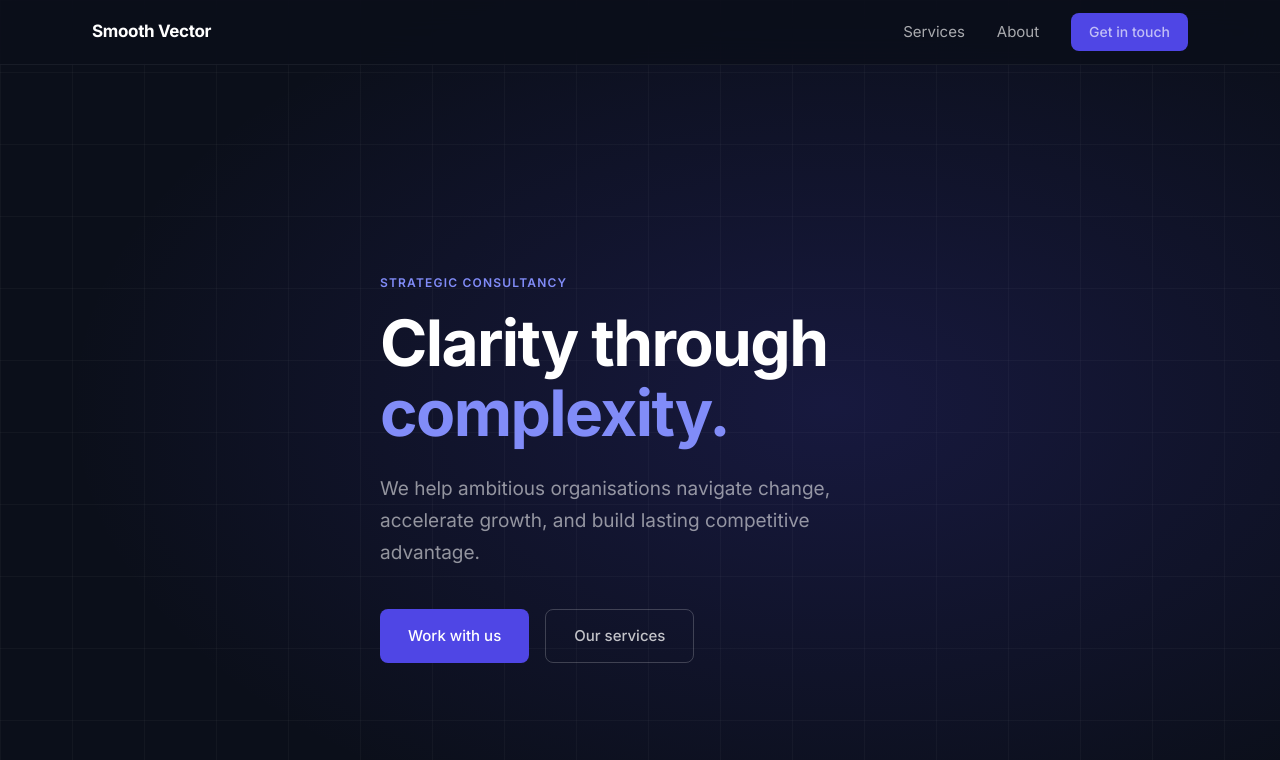
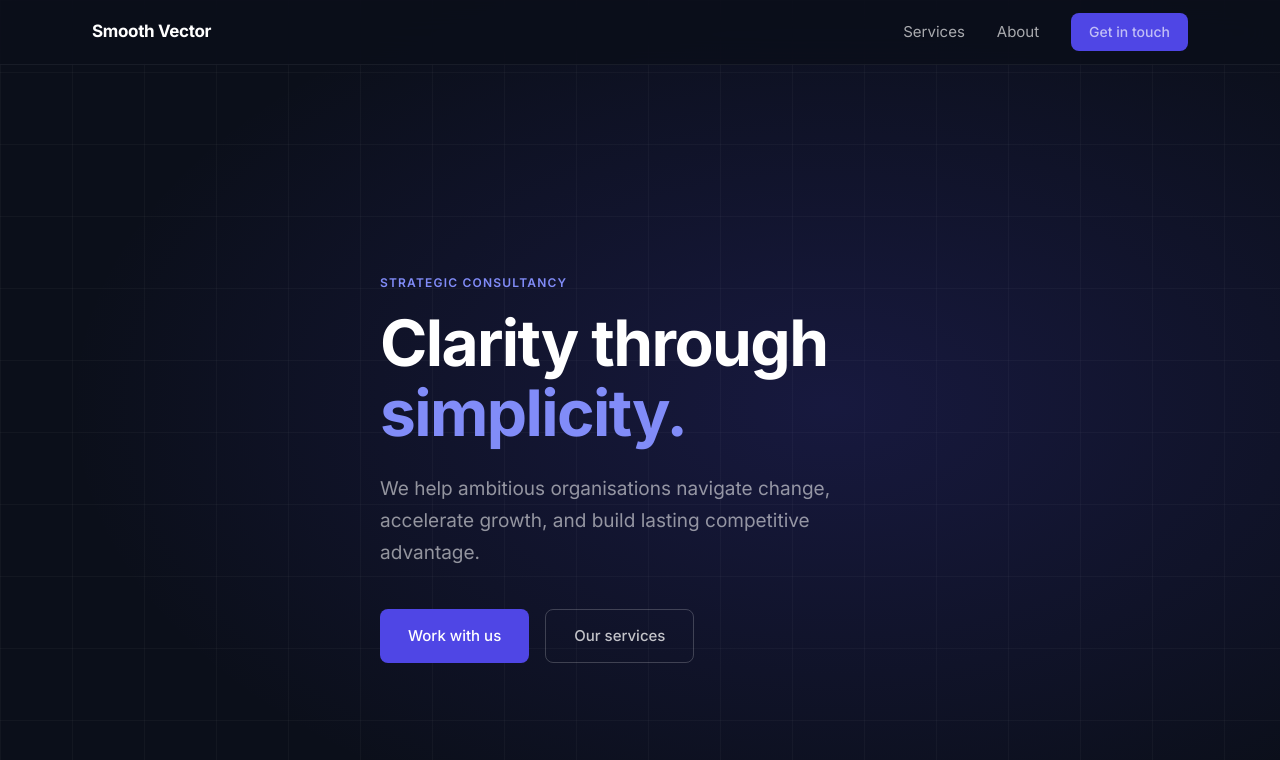
Before and after one commit to Smooth-Vector/smooth-vector, a Jekyll site: the page built from index.html, in a window 1280 px wide and 900 px high. Shown: the top 760 px of the window. Built offline with Jekyll 4.4.1, drawn with Linux system fonts in a browser that asks for light colours.

Commit message:
Update heading from 'complexity' to 'simplicity'

```diff
--- a/index.html
+++ b/index.html
@@ -9,7 +9,7 @@ description: Smooth Vector helps ambitious organisations navigate change, accele
   <div class="container">
     <div class="hero-inner">
       <span class="label label-light">Strategic Consultancy</span>
-      <h1>Clarity through<br><span class="accent">complexity.</span></h1>
+      <h1>Clarity through<br><span class="accent">simplicity.</span></h1>
       <p>We help ambitious organisations navigate change, accelerate growth, and build lasting competitive advantage.</p>
       <div class="hero-actions">
         <a href="#contact" class="btn btn-primary">Work with us</a>
```
